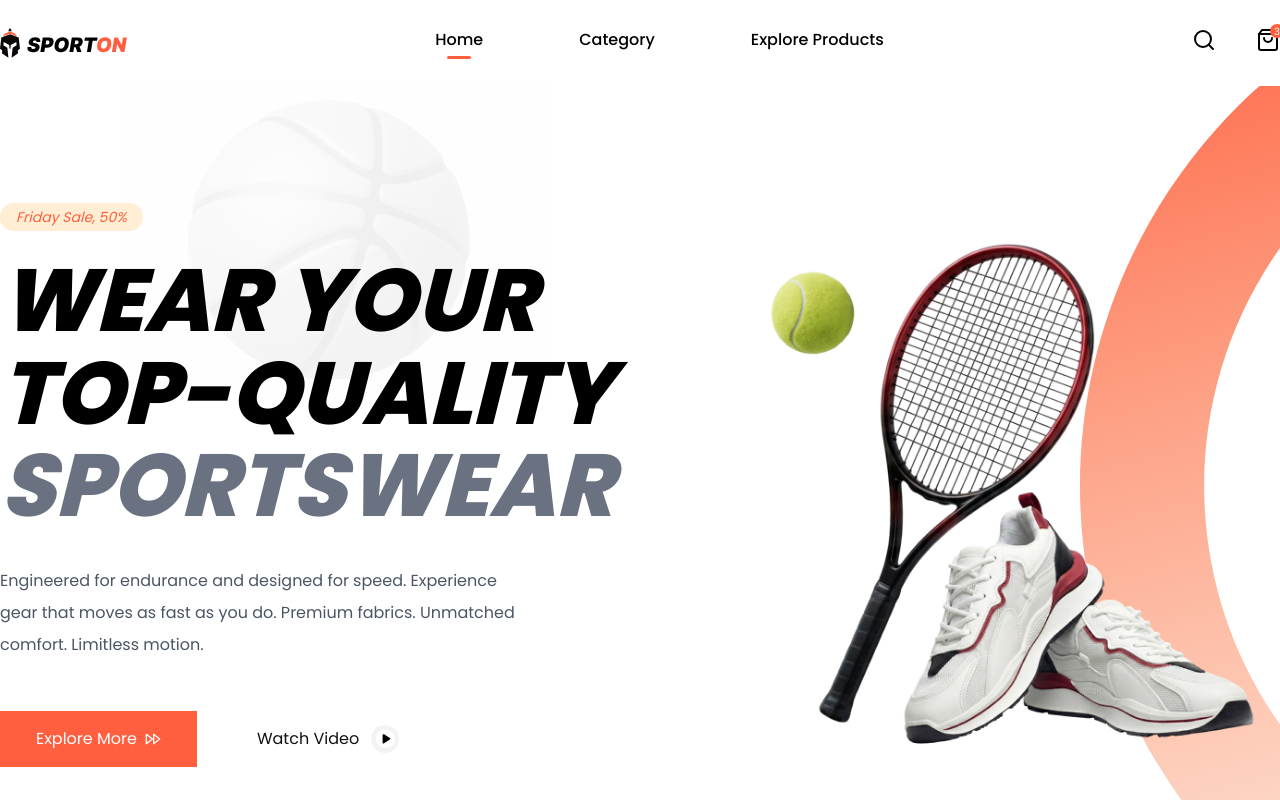
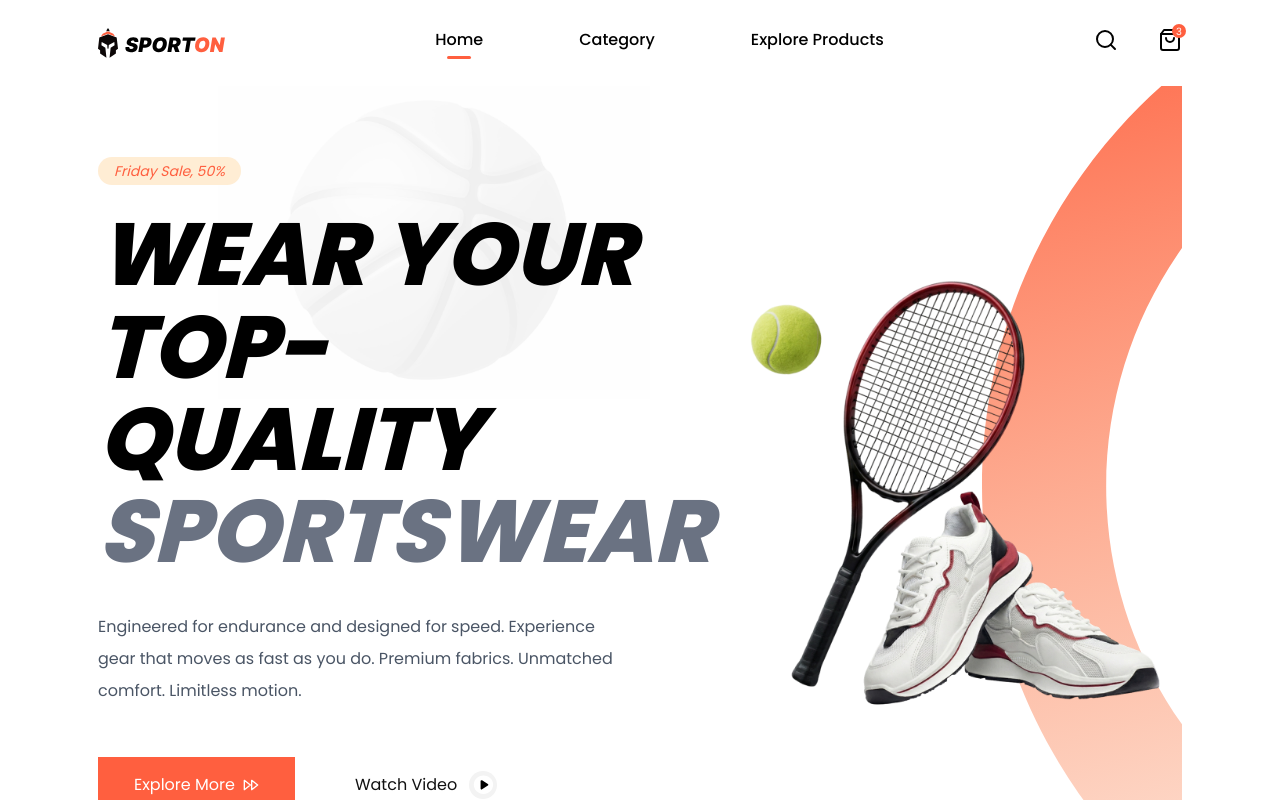
Before and after one commit to PlanetesHora/ecommerce-sport-web, a Next.js app: page / in a window 1280 px wide. Shown: the top 800 px of the page. Built offline with nearby package versions, Linux system fonts and the light colour scheme.

Commit message:
fix: layout spacing

```diff
--- a/app/globals.css
+++ b/app/globals.css
@@ -19,6 +19,19 @@ html {
   overflow-x: hidden;
 }
 
+body {
+  min-height: 100vh;
+  padding-left: 1.5rem;
+  padding-right: 1.5rem;
+}
+
+@media (min-width: 1024px) {
+  body {
+    padding-left: 98px;
+    padding-right: 98px;
+  }
+}
+
 * {
   @apply font-poppins;
 }
```
